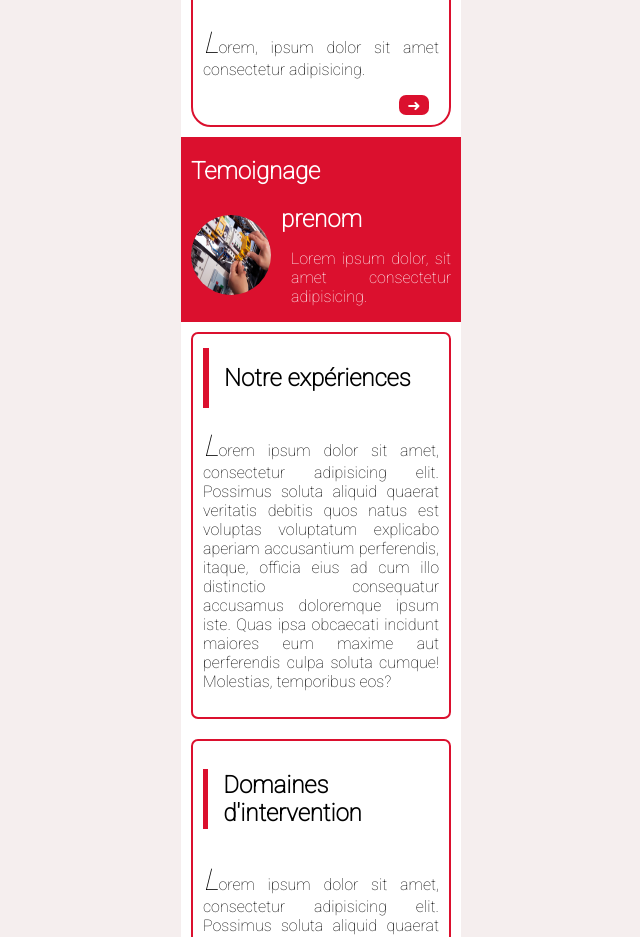
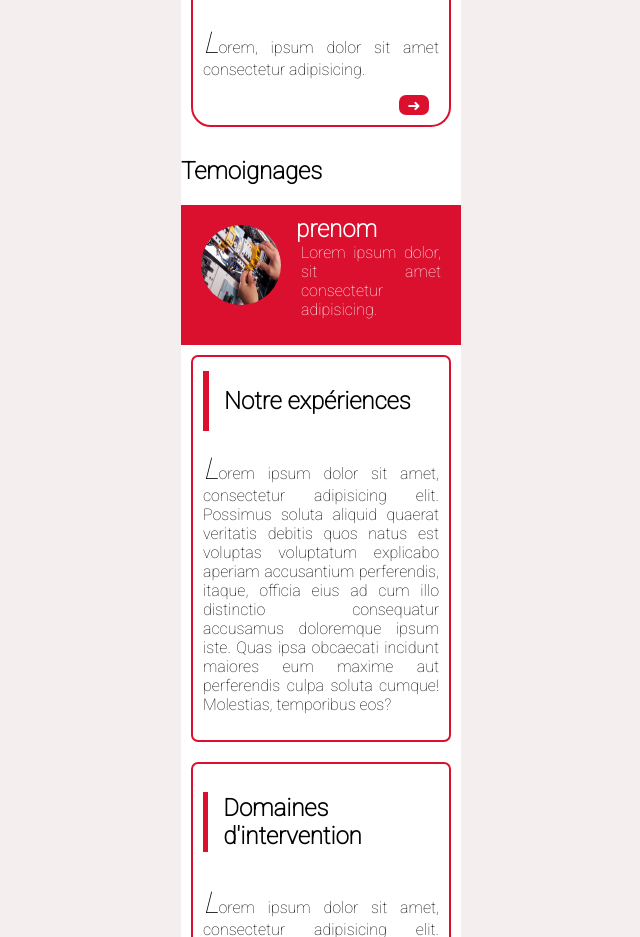
Before and after one commit to magus59/Riad-, a React (Vite) app in the folder RIAD site/RIADsite/: page / in a window 1280 px wide. Shown: the part 840-1777 px from the top of the page, without its empty margins (319-959 px from the left). Built offline with nearby package versions, Linux system fonts and the light colour scheme.

Commit message:
experiment/temoignage/1

```diff
--- a/RIAD site/RIADsite/src/App.jsx
+++ b/RIAD site/RIADsite/src/App.jsx
@@ -44,7 +44,7 @@ function App() {
         <Partenaire/>
         <Article linka={linkExperiences} titre={titreexperiences} article={articleexperiences} />
         <Article linka={linkDomaine} titre={titredomaine} article={articledomaine} />
-
+        <h2>Temoignages</h2>
         <Temoignage prenom={prenomTemoin1} image={personne1} contenu={temoignage1}/>
 
         <Bigarticle ida={idbigexperience} contenu={contenubigexperience} titre={titreexperiences}/>
--- a/RIAD site/RIADsite/src/assets/components/temoignage/temoignage.css
+++ b/RIAD site/RIADsite/src/assets/components/temoignage/temoignage.css
@@ -1,6 +1,7 @@
 .articleTemoignage{
  background-color: rgb(219, 16, 46);
  color:white;
+ padding: 10px;
 }
 
 
@@ -11,18 +12,20 @@
     margin: 10px;
 }
 
-.h1temoignage{
-    margin-left: 10px;
-}
+
 .temoignage{
     display:flex;
     align-items:start ;
 }
 
 .pTemoignage{
+    margin-top:0px;
     margin-left: 10px ;
     margin-right: 10px;
+    text-align: justify;
 }
 .h2Temoin{
-    margin: 0px;
+    margin-left : 5px;
+    margin-top: 0px;
+    margin-bottom: 0px;
 }
--- a/RIAD site/RIADsite/src/assets/components/temoignage/temoignage.jsx
+++ b/RIAD site/RIADsite/src/assets/components/temoignage/temoignage.jsx
@@ -3,7 +3,7 @@ import './temoignage.css'
 const Temoignage = (props) => {
   return (
     <article className='articleTemoignage'>
-        <h1 className='h1temoignage'>Temoignage</h1>
+
         <div className='temoignage'>
             <img  className='image' src={props.image} alt="" />
         <div>
```
